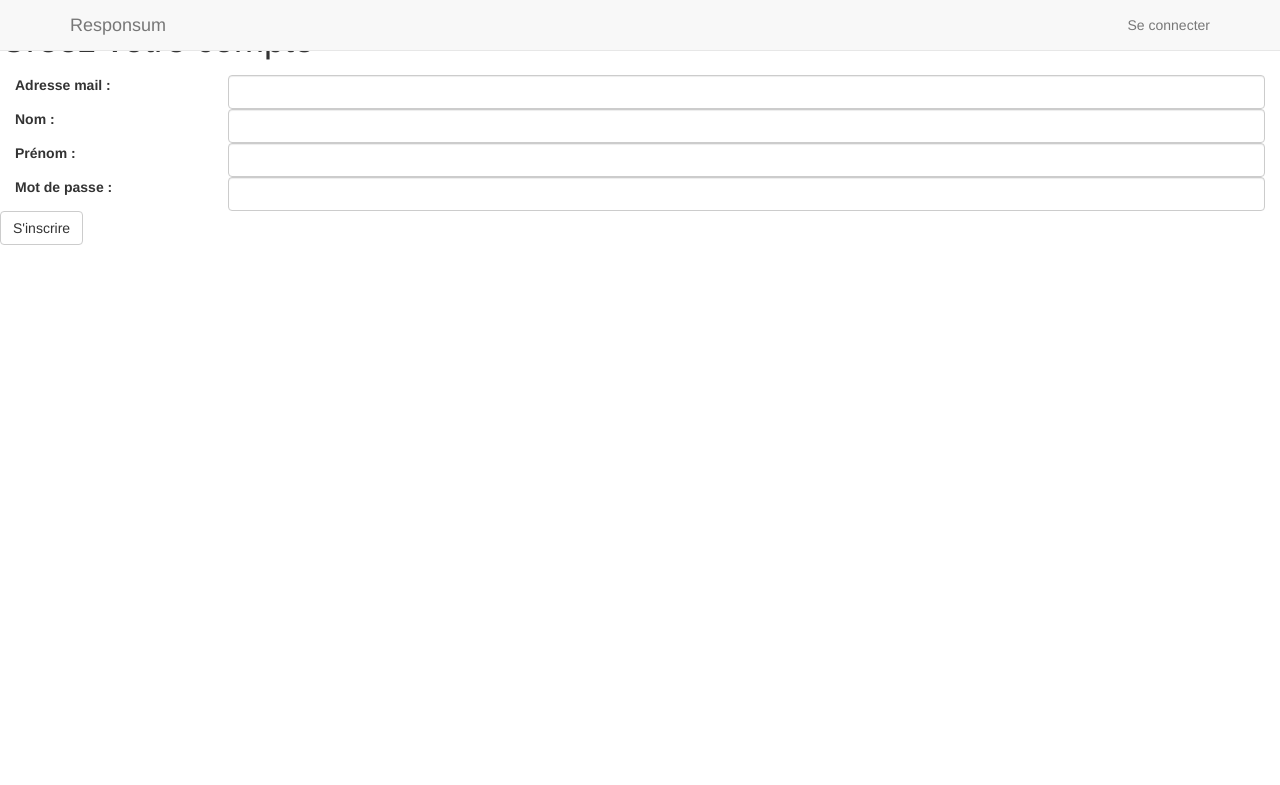
After one commit to EmmaGoum/ProjetWeb, a PHP site: page /includes/creation_compte.php in a window 1280 px wide. The commit adds this page. Shown: the top 785 px of the page. Run offline with PHP 8.4, Linux system fonts and the light colour scheme; some libraries are stand-ins or nearby versions.

Commit message:
[Création de compte] Début
L'interface est ok (il restera le css à faire ultérieurement)
Le traitement du formulaire est loin d'être fini, il faudra peut être changer la base de données (supprimer l'id ? mettre l'adresse mail en unique ?)
Il faudra aussi tester les injections sql et php

```diff
--- /dev/null
+++ b/includes/creation_compte.php
@@ -0,0 +1,44 @@
+<html>
+  <head>
+    <?php require "head.php"; ?>
+    <title> Responsum - Créer un compte </title>
+  </head>
+
+  <body>
+    <?php require "header.php"; ?>
+
+    <h1> Créez votre compte </h1>
+
+    <form class=".form-horizontal" method="post" action="traite_creation_compte.php">
+        <div class="form-group">
+          <label class="control-label col-sm-2" for="login">Adresse mail : </label>
+          <div class="col-sm-10">
+            <input type="email" class="form-control" id="login" name="login"/>
+          </div>
+        </div>
+        <div class="form-group">
+          <label class="control-label col-sm-2" for="nom">Nom : </label>
+          <div class="col-sm-10">
+            <input type="text" class="form-control" id="nom" name="nom"/>
+          </div>
+        </div>
+        <div class="form-group">
+          <label class="control-label col-sm-2" for="prenom">Prénom : </label>
+          <div class="col-sm-10">
+            <input type="text" class="form-control" id="prenom" name="prenom"/>
+          </div>
+        </div>
+        <div class="form-group">
+          <label class="control-label col-sm-2" for="mdp">Mot de passe : </label>
+          <div class="col-sm-10">
+            <input type="password" class="form-control" id="mdp" name="mdp"/>
+          </div>
+        </div>
+        <input type="submit" class="btn btn-default" value="S'inscrire"/>
+    </form>
+
+    <?php require "footer.php"; ?>
+
+  </body>
+
+</html>
--- /dev/null
+++ b/includes/footer.php
@@ -0,0 +1,2 @@
+<script src="https://ajax.googleapis.com/ajax/libs/jquery/1.11.1/jquery.min.js"></script>
+<script src="../lib/bootstrap/js/bootstrap.min.js"></script>
--- a/includes/head.php
+++ b/includes/head.php
@@ -1,5 +1,4 @@
 <meta charset="UTF-8"/>
 <meta http-equiv="X-UA-Compatible" content="IE=edge">
 <meta name="viewport" content="width=device-width, initial-scale=1">
-<title> Responsum </title>
 <link href="../lib/bootstrap/css/bootstrap.min.css" rel="stylesheet">
--- a/includes/header.php
+++ b/includes/header.php
@@ -1,10 +1,3 @@
-<html>
-  <head>
-    <?php require "head.php"; ?>
-  </head>
-
-  <body>
-
 <nav class="navbar navbar-default navbar-fixed-top" role="navigation">
   <div class="container">
     <a class="navbar-brand" href="#">Responsum</a>
@@ -31,9 +24,3 @@
     </ul>
   </div>
 </nav>
-
-    <script src="https://ajax.googleapis.com/ajax/libs/jquery/1.11.1/jquery.min.js"></script>
-    <script src="../lib/bootstrap/js/bootstrap.min.js"></script>
-  </body>
-
-</html>
```
Also changed, not shown: includes/connect.php (added, +7 -0 lines), includes/traite_creation_compte.php (added, +14 -0 lines). Lines whose indentation alone changed are shown as unchanged.
